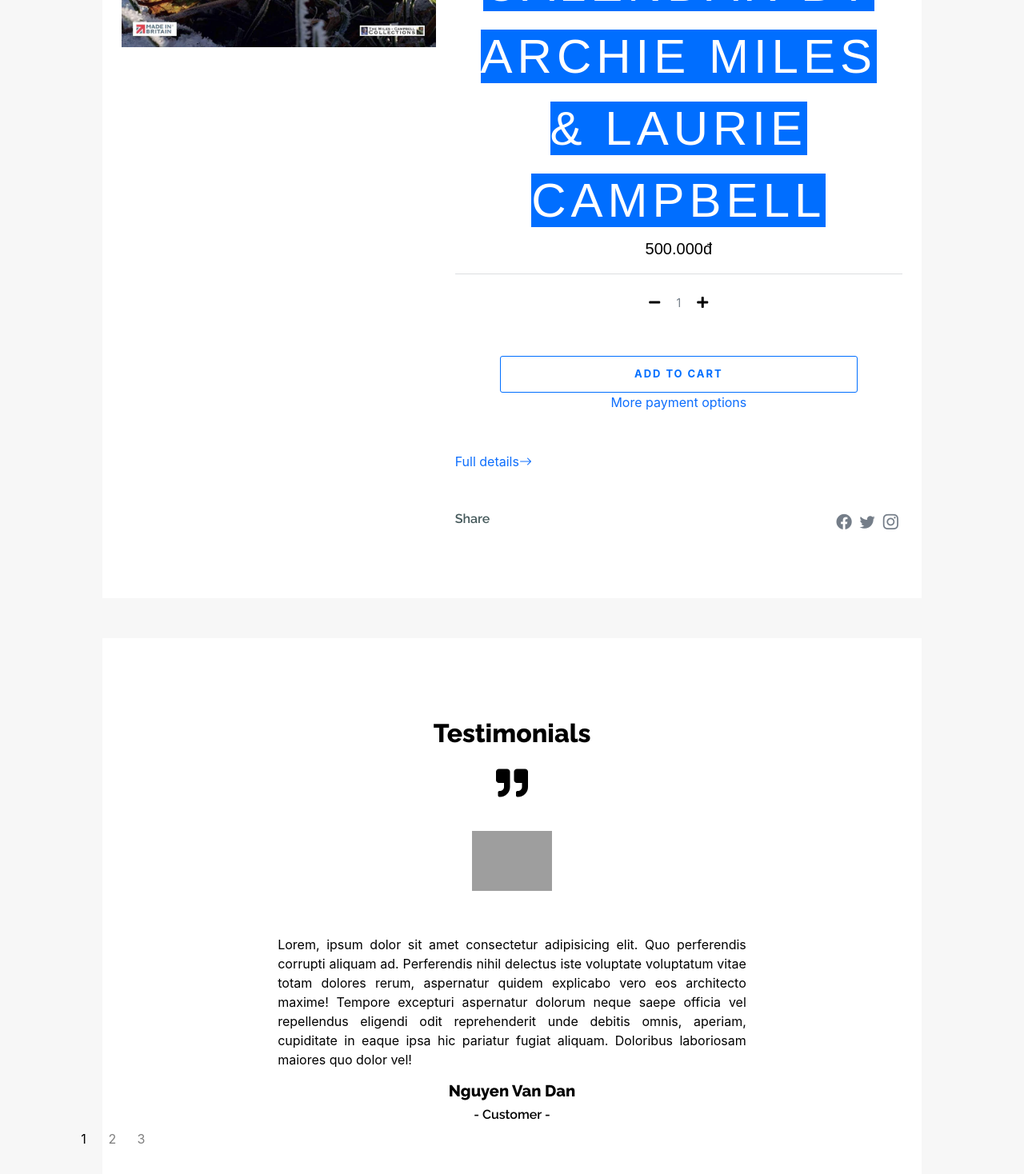
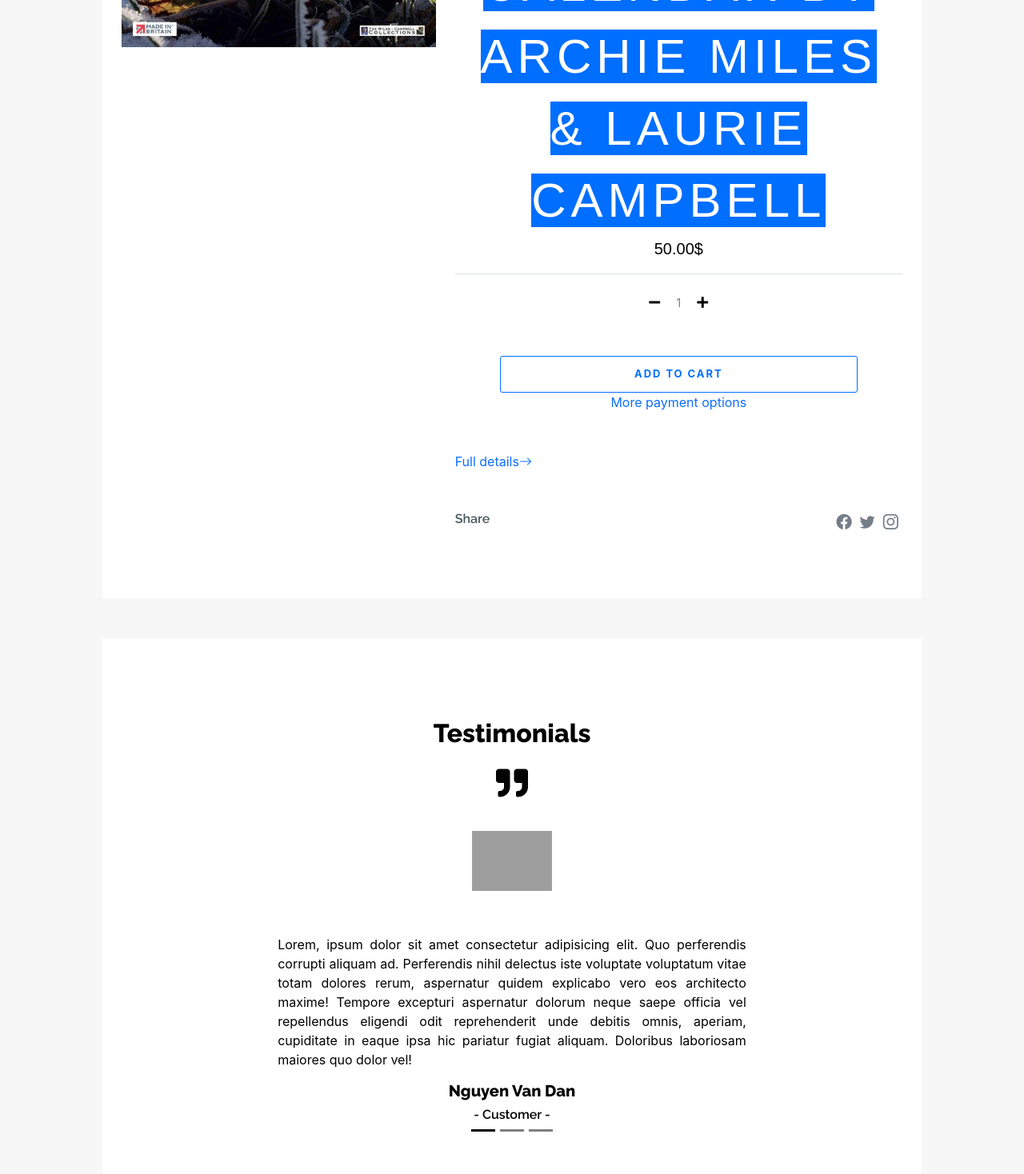
Before and after one commit to sapogcacvaza/e-project, a React (Create React App) app in the folder source/E-project/: page / in a window 1280 px wide. Shown: the part 1671-3139 px from the top of the page at 80% size. Built offline with nearby package versions, Linux system fonts and the light colour scheme; grey boxes are pictures that could not be loaded.

Commit message:
giao dien 2

```diff
--- a/source/E-project/src/components/footer.js
+++ b/source/E-project/src/components/footer.js
@@ -33,7 +33,7 @@ export default function footer() {
                                 <p className="text-white">Email: info@example.com</p>
                                 <p className="text-white">Phone: (+012) 3456 7890</p>
                                 <p className="text-white">Payment Accepted</p>
-                                <img src="img/payment.png" className="img" alt="" />
+                                <img src="img/payment.png" className="img w-50" alt="" />
                             </div>
                         </div>
                     </div>
--- a/source/E-project/src/components/home/home_2.js
+++ b/source/E-project/src/components/home/home_2.js
@@ -16,9 +16,9 @@ export default function Home_2() { // carousel
                             <div className="section-header text-center">
                                 <div id="carouselExampleIndicators" class="carousel slide" data-bs-ride="carousel">
                                     <div class="carousel-indicators">
-                                        <button type="button" data-bs-target="#carouselExampleIndicators" data-bs-slide-to="0" class="active" aria-current="true" aria-label="Slide 1">1</button>
-                                        <button type="button" data-bs-target="#carouselExampleIndicators" data-bs-slide-to="1" aria-label="Slide 2">2</button>
-                                        <button type="button" data-bs-target="#carouselExampleIndicators" data-bs-slide-to="2" aria-label="Slide 3">3</button>
+                                        <button type="button" data-bs-target="#carouselExampleIndicators" data-bs-slide-to="0" class="active bg-black" aria-current="true" aria-label="Slide 1"></button>
+                                        <button className="bg-black" type="button" data-bs-target="#carouselExampleIndicators" data-bs-slide-to="1" aria-label="Slide 2"></button>
+                                        <button className="bg-black" type="button" data-bs-target="#carouselExampleIndicators" data-bs-slide-to="2" aria-label="Slide 3"></button>
                                     </div>
                                     <div class="carousel-inner">
                                         <div class="carousel-item active" data-bs-interval="3000">
--- a/source/E-project/src/components/home/home_3.js
+++ b/source/E-project/src/components/home/home_3.js
@@ -12,7 +12,7 @@ export default function Home_3() { // Featurs
                         </div>
                         <div className="col-md-12 col-lg-7">
                             <a className="lonely-name text-white" href="/shop">British Nature in Close Up 2025 Calendar by Archie Miles & Laurie Campbell</a><br />
-                            <span className="lonely-price text-black">500.000đ</span>
+                            <span className="lonely-price text-black">50.00$</span>
                             <hr />
                             <div className="d-flex justify-content-between">
                                 <div className="input-group quantity mb-5" style={{ width: '100px', margin: 'auto' }}>
```
